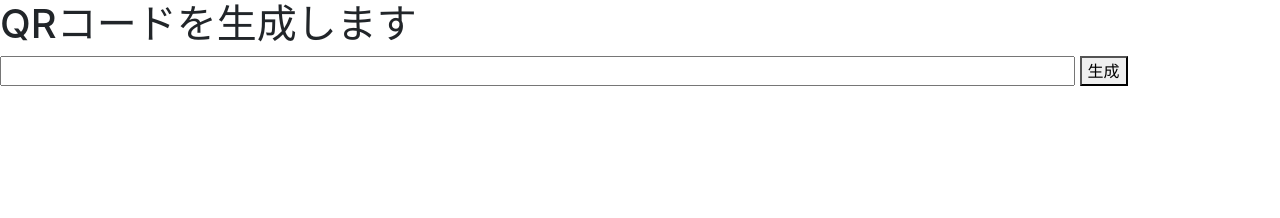
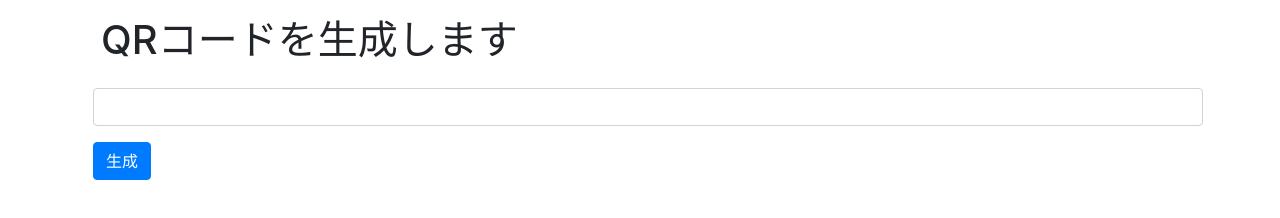
Before and after one commit to takecap/git-study, a website: page index.html in a window 1280 px wide. Drawn offline with nearby package versions, Linux system fonts and the light colour scheme.

Commit message:
Bootstrap のクラス適用

```diff
--- a/index.html
+++ b/index.html
@@ -6,13 +6,13 @@
     <link rel="stylesheet" href="css/bootstrap.min.css">
     <title>Git の勉強</title>
 </head>
-<body>
-    <h1>QRコードを生成します</h1>
+<body class="container">
+    <h1 class="p-3">QRコードを生成します</h1>
     <form>
-        <input type="text" id="inputText" size="100">
-        <button id="create">生成</button>
+        <input type="text" id="inputText" class="form-control m-2">
+        <button id="create" class="btn btn-primary m-2">生成</button>
     </form>
-    <div id="qrcode"></div>
+    <div id="qrcode" class="m-3"></div>
     <script src="https://ajax.googleapis.com/ajax/libs/jquery/3.4.1/jquery.min.js"></script>
     <script src="js/bootstrap.bundle.min.js"></script>
     <script src="js/jquery.qrcode.js"></script>
```
